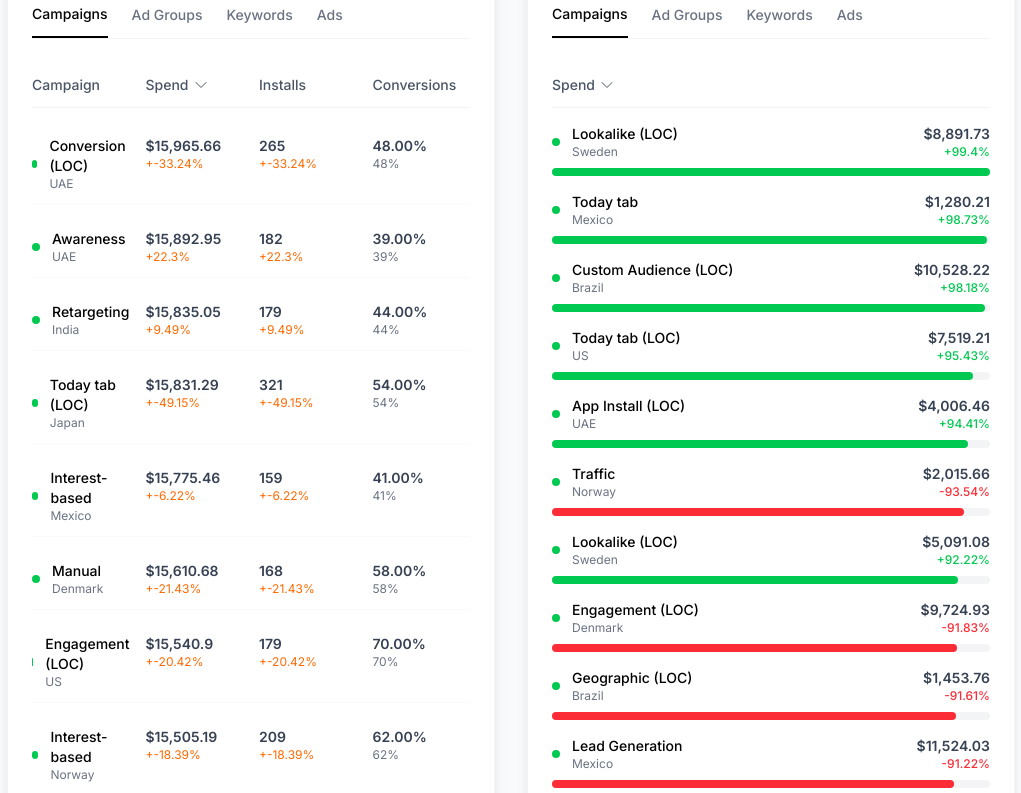
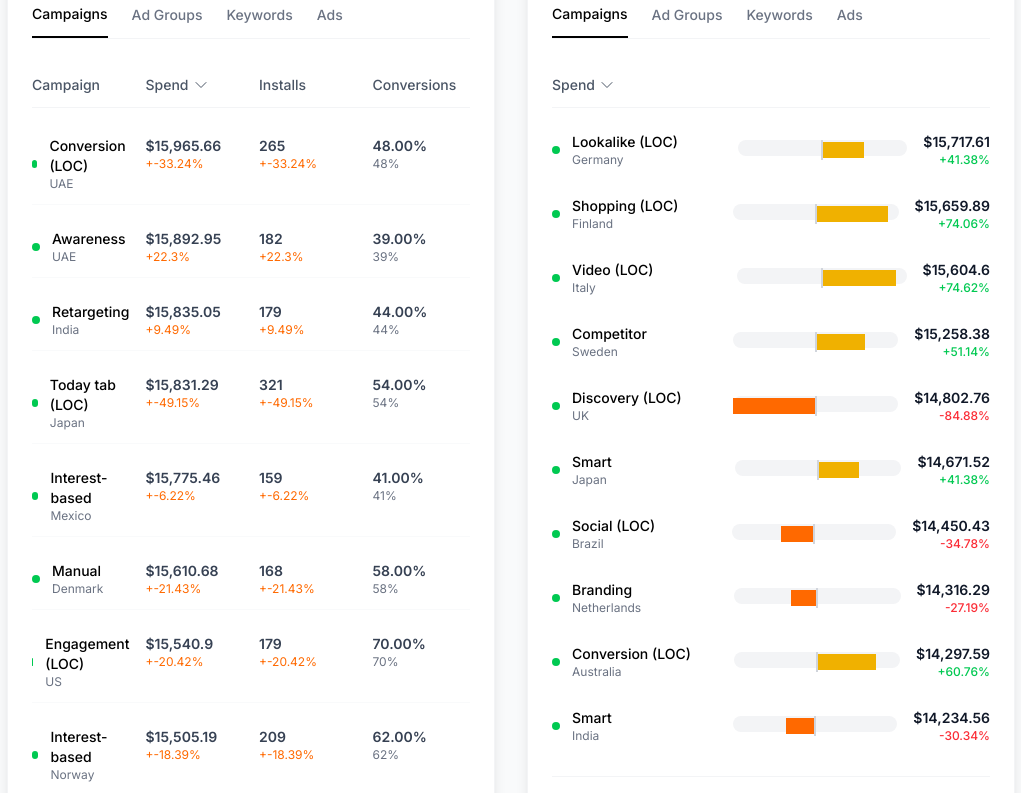
Before and after one commit to Sayak-Mallick/analytics-dashboard, a React (Vite) app: page / in a window 1280 px wide. Shown: the part 1400-2193 px from the top of the page, without its empty margins (249-1270 px from the left). Built offline with nearby package versions, Linux system fonts and the light colour scheme.

Commit message:
Implement sorting functionality in BiggestChangesTable and enhance UI with progress bars

```diff
--- a/src/components/BiggestChangesTable.tsx
+++ b/src/components/BiggestChangesTable.tsx
@@ -1,7 +1,7 @@
-import React, { useMemo } from 'react';
+import React, { useMemo, useState } from 'react';
 import { motion } from 'framer-motion';
 import { useSelector, useDispatch } from 'react-redux';
-import { ChevronDownIcon } from '@heroicons/react/24/outline';
+import { ChevronDownIcon, ChevronUpIcon } from '@heroicons/react/24/outline';
 import type { RootState } from '../store';
 import { setSelectedTab } from '../store/filterSlice';
 
@@ -10,10 +10,20 @@ const BiggestChangesTable: React.FC = () => {
   const { biggestChanges } = useSelector((state: RootState) => state.metrics);
   const { selectedTab } = useSelector((state: RootState) => state.filters);
 
-  // Show only top 10 biggest changes
+  // Sorting state
+  const [sortOrder, setSortOrder] = useState<'asc' | 'desc'>('desc');
+
+  // Show only top 10 biggest changes with sorting
   const displayedChanges = useMemo(() => {
-    return biggestChanges.slice(0, 10);
-  }, [biggestChanges]);
+    const sorted = [...biggestChanges].sort((a, b) => {
+      if (sortOrder === 'desc') {
+        return b.spend - a.spend;
+      } else {
+        return a.spend - b.spend;
+      }
+    });
+    return sorted.slice(0, 10);
+  }, [biggestChanges, sortOrder]);
 
   const tabs = ['Campaigns', 'Ad Groups', 'Keywords', 'Ads'] as const;
 
@@ -21,19 +31,27 @@ const BiggestChangesTable: React.FC = () => {
     dispatch(setSelectedTab(tab));
   };
 
+  const handleSortToggle = () => {
+    setSortOrder(prevOrder => prevOrder === 'desc' ? 'asc' : 'desc');
+  };
+
   const getChangeBarColor = (change: number) => {
-    if (change > 20) return 'bg-green-500';
-    if (change > 10) return 'bg-green-400';
-    if (change > 0) return 'bg-yellow-400';
-    if (change < -20) return 'bg-red-500';
-    if (change < -10) return 'bg-red-400';
-    if (change < 0) return 'bg-orange-400';
-    return 'bg-gray-300';
+    if (change < 0) {
+      // Negative changes (losses) - Orange colors
+      if (Math.abs(change) > 20) return 'bg-orange-500';
+      if (Math.abs(change) > 10) return 'bg-orange-400';
+      return 'bg-orange-300';
+    } else {
+      // Positive changes (gains) - Yellow colors
+      if (Math.abs(change) > 20) return 'bg-yellow-500';
+      if (Math.abs(change) > 10) return 'bg-yellow-400';
+      return 'bg-yellow-300';
+    }
   };
 
   const getChangeBarWidth = (change: number) => {
     const maxChange = Math.max(...displayedChanges.map(c => Math.abs(c.change)));
-    return `${(Math.abs(change) / maxChange) * 100}%`;
+    return `${(Math.abs(change) / maxChange) * 50}%`; // 50% max width for each side
   };
 
   return (
@@ -64,53 +82,84 @@ const BiggestChangesTable: React.FC = () => {
 
       {/* Table Header */}
       <div className="grid grid-cols-2 gap-4 py-3 border-b border-gray-100 text-sm font-medium text-gray-600 mb-4">
-        <div className="flex items-center">
+        <button
+          onClick={handleSortToggle}
+          className="flex items-center hover:text-gray-800 transition-colors cursor-pointer text-left"
+        >
           Spend
+          {sortOrder === 'desc' ? (
             <ChevronDownIcon className="w-4 h-4 ml-1" />
-        </div>
+          ) : (
+            <ChevronUpIcon className="w-4 h-4 ml-1" />
+          )}
+        </button>
       </div>
 
       {/* Table Rows with Progress Bars */}
-      <div className="space-y-4">
-        {displayedChanges.map((campaign, index) => (
+      <div className="space-y-3">
+        {displayedChanges.map((campaign, index) => {
+          return (
             <motion.div
               key={campaign.id}
               initial={{ opacity: 0, x: -20 }}
               animate={{ opacity: 1, x: 0 }}
               transition={{ delay: 0.7 + index * 0.1 }}
-            className="space-y-2"
+              className="flex items-center justify-between py-2"
             >
-            <div className="flex items-center justify-between">
-              <div className="flex items-center space-x-3">
-                <div className="w-2 h-2 bg-green-500 rounded-full"></div>
-                <div>
-                  <div className="font-medium text-black text-sm">{campaign.campaign}</div>
+              {/* Left side - Campaign info */}
+              <div className="flex items-center space-x-3 flex-1">
+                <div className="w-2 h-2 bg-green-500 rounded-full flex-shrink-0"></div>
+                <div className="min-w-0 flex-1">
+                  <div className="font-medium text-black text-sm truncate">{campaign.campaign}</div>
                   <div className="text-xs text-gray-500">{campaign.region}</div>
                 </div>
               </div>
-              <div className="text-right">
-                <div className="font-semibold text-gray-700 text-sm">
-                  ${campaign.spend.toLocaleString()}
-                </div>
-                <div className={`text-xs font-medium ${campaign.change >= 0 ? 'text-green-500' : 'text-red-500'}`}>
-                  {campaign.change > 0 ? '+' : ''}{campaign.change}%
+
+              {/* Center - Bidirectional Progress Bar */}
+              <div className="flex-1 mx-4">
+                <div className="relative flex items-center h-5">
+                  {/* Background track */}
+                  <div className="absolute inset-0 bg-gray-100 rounded-full h-4"></div>
+
+                  {/* Center divider */}
+                  <div className="absolute left-1/2 transform -translate-x-1/2 w-0.5 h-5 bg-gray-300 z-10"></div>
+
+                  {/* Progress bar - extends from center */}
+                  <div className="relative w-full h-4 flex items-center">
+                    {campaign.change >= 0 ? (
+                      /* Positive change - extends to the right from center */
+                      <motion.div
+                        initial={{ width: 0 }}
+                        animate={{ width: getChangeBarWidth(campaign.change) }}
+                        transition={{ delay: 0.8 + index * 0.1, duration: 0.8 }}
+                        className={`h-4 ml-[50%] ${getChangeBarColor(campaign.change)}`}
+                      />
+                    ) : (
+                      /* Negative change - extends to the left from center */
+                      <motion.div
+                        initial={{ width: 0 }}
+                        animate={{ width: getChangeBarWidth(campaign.change) }}
+                        transition={{ delay: 0.8 + index * 0.1, duration: 0.8 }}
+                        className={`h-4 ml-auto mr-[50%] ${getChangeBarColor(campaign.change)}`}
+                        style={{ marginLeft: `${50 - parseFloat(getChangeBarWidth(campaign.change))}%` }}
+                      />
+                    )}
                   </div>
                 </div>
               </div>
 
-            {/* Progress Bar */}
-            <div className="relative">
-              <div className="w-full bg-gray-100 rounded-full h-2">
-                <motion.div
-                  initial={{ width: 0 }}
-                  animate={{ width: getChangeBarWidth(campaign.change) }}
-                  transition={{ delay: 0.8 + index * 0.1, duration: 0.8 }}
-                  className={`h-2 rounded-full ${getChangeBarColor(campaign.change)}`}
-                />
+              {/* Right side - Spend and change */}
+              <div className="text-right flex-shrink-0">
+                <div className="font-semibold text-gray-900 text-sm">
+                  ${campaign.spend.toLocaleString()}
+                </div>
+                <div className={`text-xs font-medium ${campaign.change >= 0 ? 'text-green-500' : 'text-red-500'}`}>
+                  {campaign.change > 0 ? '+' : ''}{campaign.change.toFixed(2)}%
                 </div>
               </div>
             </motion.div>
-        ))}
+          );
+        })}
       </div>
 
       {/* Bottom spacing */}
```
Lines whose indentation alone changed are shown as unchanged.
